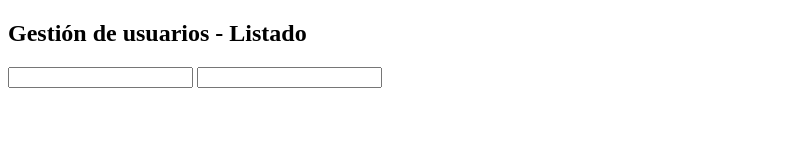
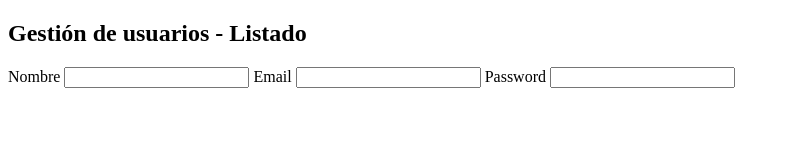
Before and after one commit to carlos-vega-instipp/mi-primer-proyect, a plain HTML site: page paginas/usuarios.html in a window 1280 px wide. Shown: the whole page, without its empty margins (0-790 px from the left). Drawn offline with Linux system fonts and the light colour scheme.

Commit message:
feat-4-branch

```diff
--- a/paginas/usuarios.html
+++ b/paginas/usuarios.html
@@ -10,10 +10,12 @@
 <body>
     <h2>Gestión de usuarios - Listado</h2>
     <form action="" method="post">
-        <label for="nombres"></label>
+        <label for="nombres">Nombre</label>
         <input type="text" id="nombres" name="nombres" value="">
-        <label for="email"></label>
+        <label for="email">Email</label>
         <input type="email" id="email" name="email" value="">
+        <label for="password">Password</label>
+        <input type="password" id="password" name="password" value="">
     </form>
 </body>
 
```
